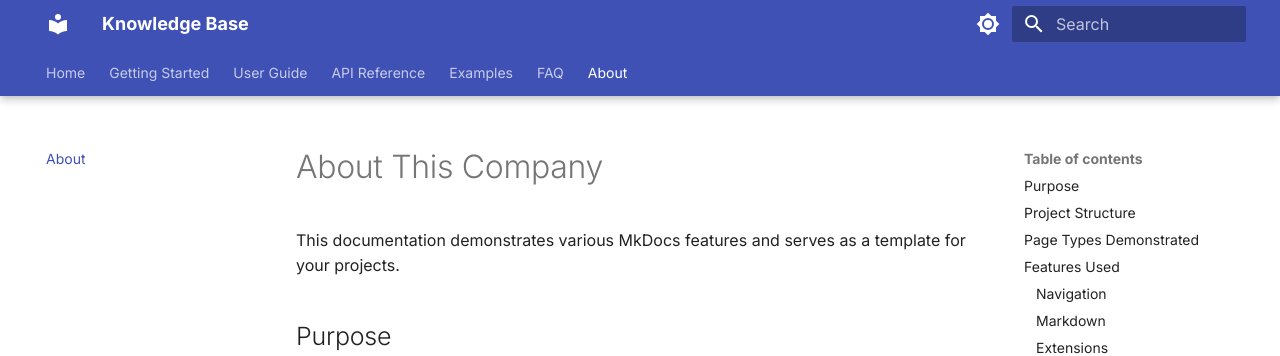
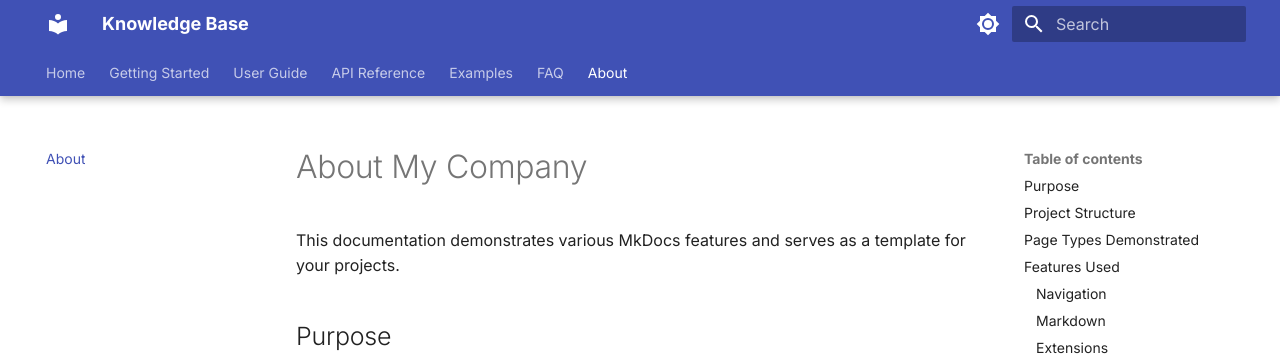
Before and after one commit to bansaritech/knowledge-base, an MkDocs documentation site: the page built from docs/about.md, in a window 1280 px wide and 900 px high. Shown: the top 356 px of the window. Built offline with MkDocs 1.6.1 and Material for MkDocs 9.7.7, drawn with Linux system fonts in a browser that asks for light colours.

```diff
--- a/docs/about.md
+++ b/docs/about.md
@@ -1,4 +1,4 @@
-# About This Company
+# About My Company
 
 This documentation demonstrates various MkDocs features and serves as a template for your projects.
 
```
Also changed, not shown: 1 other file.
